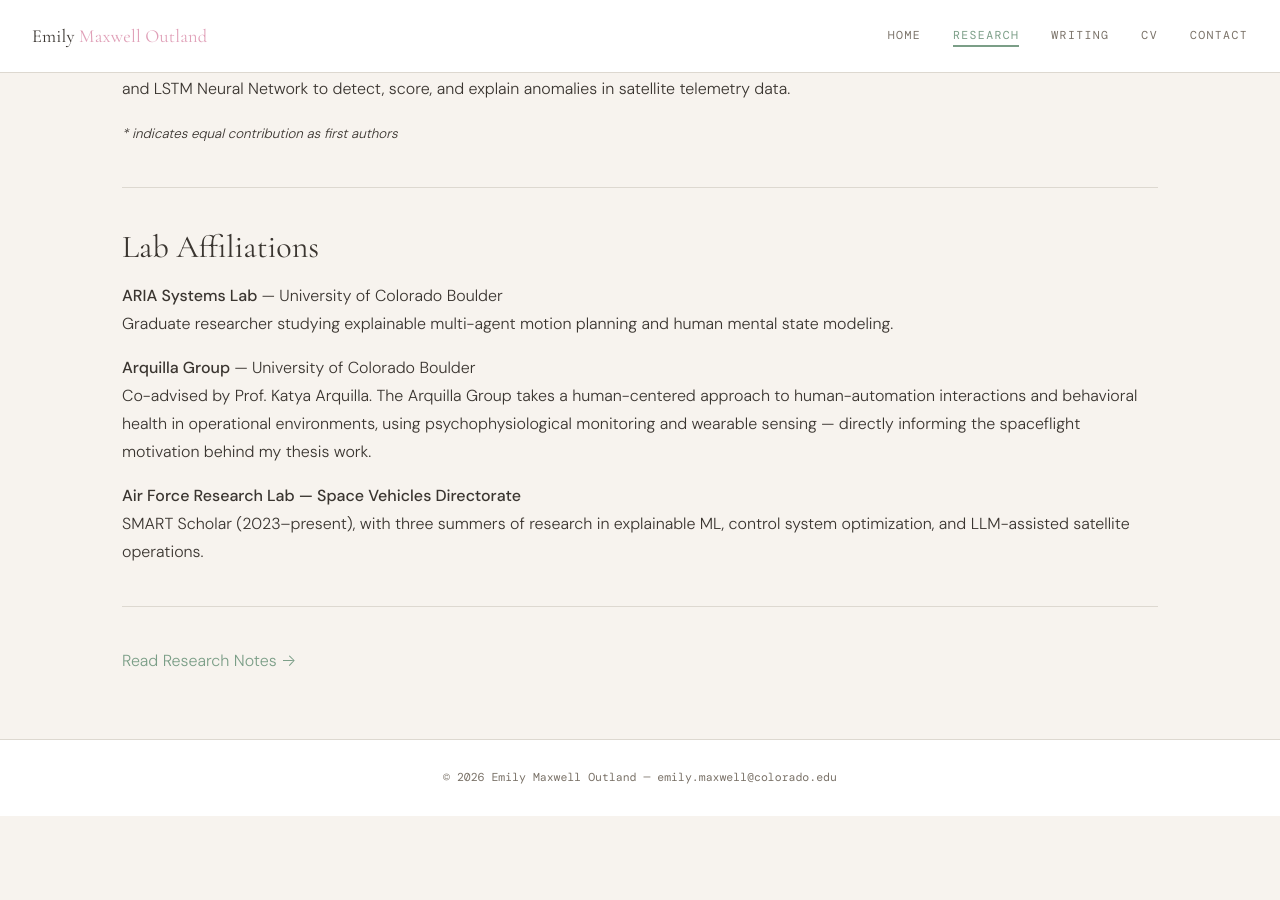
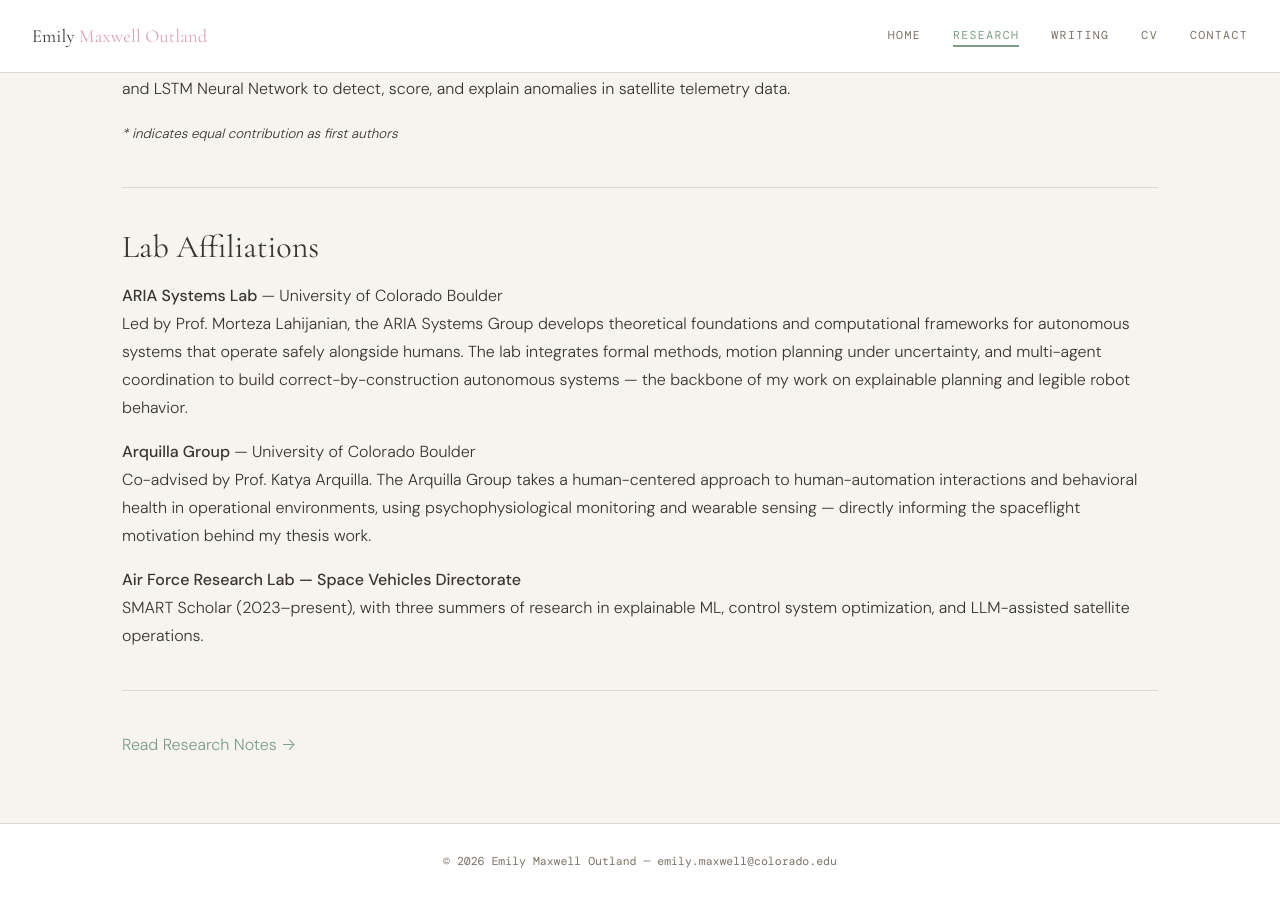
Before and after one commit to e-maxwell-outland/e-maxwell-outland.github.io, a Jekyll site: the page built from research.md, in a window 1280 px wide and 900 px high, scrolled down 1672 px. Built offline with Jekyll 4.4.1, drawn with Linux system fonts in a browser that asks for light colours; some web fonts are replaced; before the commit the page ends 2488 px from its top, so only the background shows below that.

Commit message:
Updated ARIA Systems Lab blurb

```diff
--- a/research.md
+++ b/research.md
@@ -80,7 +80,7 @@ Applied SHAP, LIME, and Layer-wise Relevance Propagation to a novel IF-CBLOF (Is
 ## Lab Affiliations
 
 **ARIA Systems Lab** — University of Colorado Boulder
-Graduate researcher studying explainable multi-agent motion planning and human mental state modeling.
+Led by Prof. Morteza Lahijanian, the ARIA Systems Group develops theoretical foundations and computational frameworks for autonomous systems that operate safely alongside humans. The lab integrates formal methods, motion planning under uncertainty, and multi-agent coordination to build correct-by-construction autonomous systems — the backbone of my work on explainable planning and legible robot behavior.
 
 **Arquilla Group** — University of Colorado Boulder
 Co-advised by Prof. Katya Arquilla. The Arquilla Group takes a human-centered approach to human-automation interactions and behavioral health in operational environments, using psychophysiological monitoring and wearable sensing — directly informing the spaceflight motivation behind my thesis work.
```
Also changed, not shown: .claude/launch.json (added), 2 other files.
